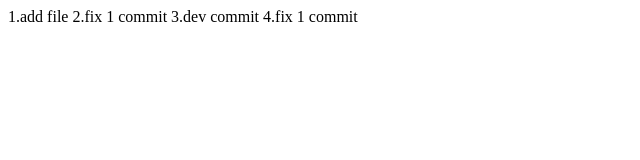
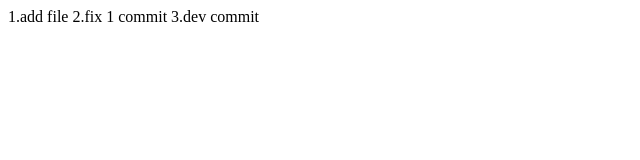
Before and after one commit to poomsalod/testGitPullMerge, a plain HTML site: page index.html in a window 1280 px wide. Shown: the whole page, without its empty margins (0-640 px from the left). Drawn offline with Linux system fonts and the light colour scheme.

Commit message:
delete 4.

```diff
--- a/index.html
+++ b/index.html
@@ -9,6 +9,5 @@
     1.add file
     2.fix 1 commit
     3.dev commit
-    4.fix 1 commit
 </body>
 </html>
```
